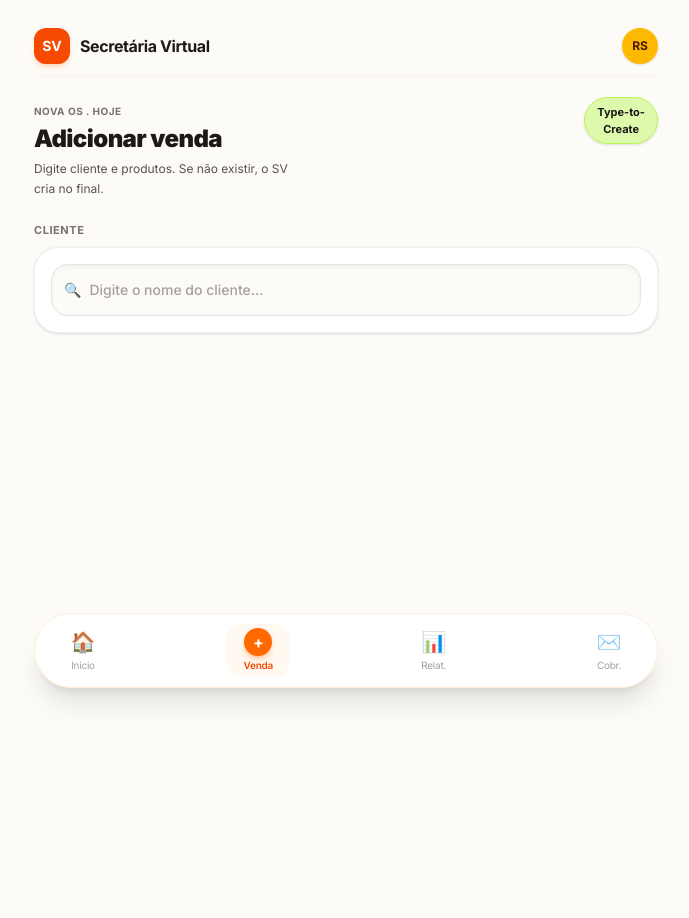
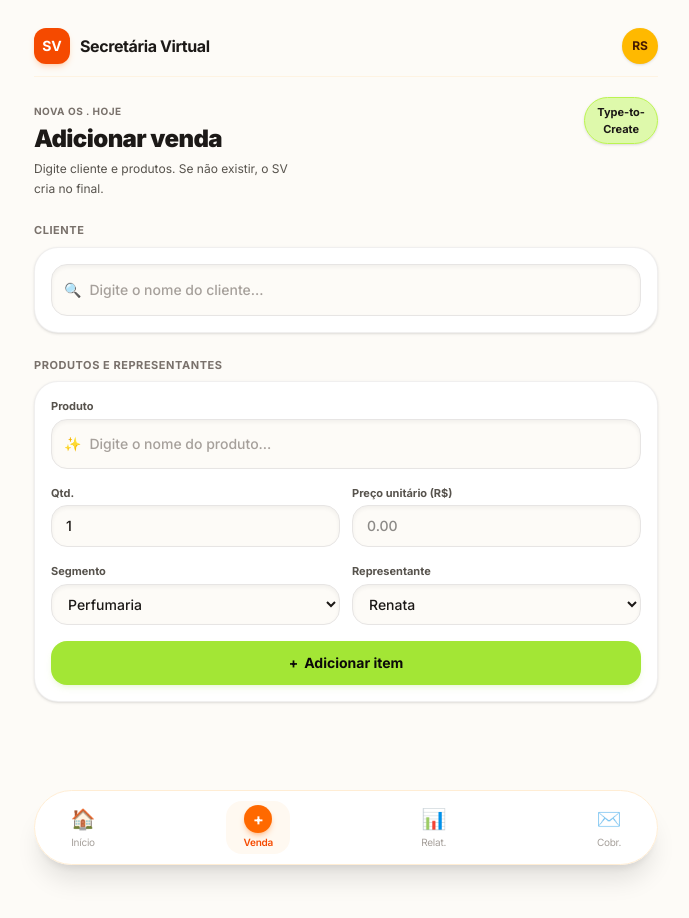
Before and after one commit to leobaiano/SV.Client.PWA, a Next.js app: page /orders/new in a window 1280 px wide. Shown: the top 918 px of the page, without its empty margins (294-983 px from the left). Before the commit the page ends 800 px from the top, so only its background shows below. Built offline with nearby package versions, Linux system fonts and the light colour scheme.

Commit message:
feat: componente de cadastro de produtos na ordem

```diff
--- a/src/features/orders/components/NewOrderContainer.tsx
+++ b/src/features/orders/components/NewOrderContainer.tsx
@@ -1,11 +1,13 @@
 import { OrderClientSection } from "./OrderClientSection";
 import { OrderHeader } from "./OrderHeader";
+import { OrderProductsSection } from "./OrderProductsSection";
 
 export function NewOrderContainer() {
   return (
     <div className="w-full pb-8">
       <OrderHeader />
       <OrderClientSection />
+      <OrderProductsSection />
 
       {/* Próximos blocos (Cliente, Produtos, etc) virão aqui embaixo */}
     </div>
--- /dev/null
+++ b/src/features/orders/components/OrderProductsSection.tsx
@@ -0,0 +1,174 @@
+'use client';
+
+import { useState } from 'react';
+
+const FAKE_PRODUCTS_DB: Record<string, { price: string; segment: string; representative: string }> = {
+  'Perfume Natura Ekos': { price: '64.00', segment: 'Perfumaria', representative: 'Renata' },
+  'Batom Romanel': { price: '35.50', segment: 'Cosméticos', representative: 'Renata' },
+  'Kit Avon Care': { price: '45.00', segment: 'Cosméticos', representative: 'Renata' },
+  'Hidratante Tododia': { price: '52.90', segment: 'Perfumaria', representative: 'Renata' },
+};
+
+export function OrderProductsSection() {
+  const [query, setQuery] = useState('');
+  const [selectedProduct, setSelectedProduct] = useState<string | null>(null);
+  const [isOpen, setIsOpen] = useState(false);
+
+  const [quantity, setQuantity] = useState('1');
+  const [price, setPrice] = useState('');
+  const [segment, setSegment] = useState('Perfumaria');
+  const [representative, setRepresentative] = useState('Renata');
+
+  const productNames = Object.keys(FAKE_PRODUCTS_DB);
+  const filteredProducts = productNames.filter(p =>
+    p.toLowerCase().includes(query.toLowerCase())
+  );
+
+  const handleSelectProduct = (prodName: string) => {
+    setSelectedProduct(prodName);
+    setQuery('');
+    setIsOpen(false);
+
+    const details = FAKE_PRODUCTS_DB[prodName];
+    if (details) {
+      setPrice(details.price);
+      setSegment(details.segment);
+      setRepresentative(details.representative);
+    }
+  };
+
+  return (
+    <div className="mb-6">
+      <span className="block text-[11px] font-bold text-stone-500 uppercase tracking-wider mb-2">
+        Produtos e Representantes
+      </span>
+
+      <div className="bg-white p-4 rounded-3xl shadow-sm border border-stone-200/60 space-y-4">
+        {/* Campo de Produto com Dropdown Inteligente */}
+        <div className="relative">
+          <label className="block text-[11px] font-bold text-stone-600 mb-1">Produto</label>
+          <div className="flex flex-wrap items-center gap-2 bg-[#FDFBF7] border border-stone-200 rounded-2xl p-3 shadow-inner min-h-[50px]">
+            {selectedProduct ? (
+              <div className="inline-flex items-center gap-2 bg-white border border-stone-200 text-stone-900 text-xs font-semibold px-3 py-1 rounded-full shadow-sm">
+                <span>📦 {selectedProduct}</span>
+                <button
+                  onClick={() => {
+                    setSelectedProduct(null);
+                    setPrice('');
+                  }}
+                  className="text-stone-400 hover:text-stone-700 font-bold text-sm leading-none ml-0.5"
+                >
+                  ×
+                </button>
+              </div>
+            ) : (
+              <div className="flex items-center gap-2 flex-1">
+                <span className="text-orange-500 text-sm">✨</span>
+                <input
+                  type="text"
+                  placeholder="Digite o nome do produto..."
+                  value={query}
+                  onChange={(e) => {
+                    setQuery(e.target.value);
+                    setIsOpen(true);
+                  }}
+                  onFocus={() => setIsOpen(true)}
+                  onBlur={() => {
+                    // Timeout para permitir o clique nas opções antes de fechar
+                    setTimeout(() => setIsOpen(false), 200);
+                  }}
+                  className="w-full bg-transparent text-sm font-medium text-stone-900 focus:outline-none placeholder:text-stone-400"
+                />
+              </div>
+            )}
+          </div>
+
+          {/* Dropdown / Tooltip Flutuante com Fechamento Seguro */}
+          {isOpen && !selectedProduct && (
+            <div className="absolute top-full left-0 right-0 mt-1.5 bg-white border border-stone-200/80 rounded-2xl shadow-2xl z-30 overflow-hidden py-1 divide-y divide-stone-50">
+              {filteredProducts.length > 0 ? (
+                filteredProducts.map((prod) => (
+                  <div
+                    key={prod}
+                    onMouseDown={(e) => e.preventDefault()} // Evita que o onBlur dispare antes do clique
+                    onClick={() => handleSelectProduct(prod)}
+                    className="px-4 py-3 text-xs font-medium text-stone-700 hover:bg-orange-50 hover:text-orange-900 cursor-pointer transition-colors flex justify-between items-center"
+                  >
+                    <span>📦 {prod}</span>
+                    <span className="text-[10px] text-stone-400 font-semibold bg-stone-100 px-2 py-0.5 rounded-full">
+                      R$ {FAKE_PRODUCTS_DB[prod].price}
+                    </span>
+                  </div>
+                ))
+              ) : (
+                <div className="px-4 py-3.5 text-xs text-orange-900 bg-orange-50/50 flex items-center gap-2">
+                  <span>✨</span>
+                  <span>Novo produto: <strong>&quot;{query}&quot;</strong> (será cadastrado)</span>
+                </div>
+              )}
+            </div>
+          )}
+        </div>
+
+        {/* Quantidade e Preço Unitário */}
+        <div className="grid grid-cols-2 gap-3">
+          <div>
+            <label className="block text-[11px] font-bold text-stone-600 mb-1">Qtd.</label>
+            <input
+              type="number"
+              value={quantity}
+              onChange={(e) => setQuantity(e.target.value)}
+              className="w-full bg-[#FDFBF7] border border-stone-200 rounded-2xl px-3.5 py-2.5 text-sm font-medium text-stone-900 focus:outline-none focus:border-orange-500 shadow-inner"
+            />
+          </div>
+          <div>
+            <label className="block text-[11px] font-bold text-stone-600 mb-1">Preço unitário (R$)</label>
+            <input
+              type="text"
+              value={price}
+              onChange={(e) => setPrice(e.target.value)}
+              placeholder="0.00"
+              className="w-full bg-[#FDFBF7] border border-stone-200 rounded-2xl px-3.5 py-2.5 text-sm font-medium text-stone-900 focus:outline-none focus:border-orange-500 shadow-inner"
+            />
+          </div>
+        </div>
+
+        {/* Segmento e Representante */}
+        <div className="grid grid-cols-2 gap-3">
+          <div>
+            <label className="block text-[11px] font-bold text-stone-600 mb-1">Segmento</label>
+            <select
+              value={segment}
+              onChange={(e) => setSegment(e.target.value)}
+              className="w-full bg-[#FDFBF7] border border-stone-200 rounded-2xl px-3 py-2.5 text-sm font-medium text-stone-900 focus:outline-none focus:border-orange-500 shadow-inner"
+            >
+              <option value="Perfumaria">Perfumaria</option>
+              <option value="Cosméticos">Cosméticos</option>
+              <option value="Vestuário">Vestuário</option>
+            </select>
+          </div>
+          <div>
+            <label className="block text-[11px] font-bold text-stone-600 mb-1">Representante</label>
+            <select
+              value={representative}
+              onChange={(e) => setRepresentative(e.target.value)}
+              className="w-full bg-[#FDFBF7] border border-stone-200 rounded-2xl px-3 py-2.5 text-sm font-medium text-stone-900 focus:outline-none focus:border-orange-500 shadow-inner"
+            >
+              <option value="Renata">Renata</option>
+              <option value="Outro">Outro</option>
+            </select>
+          </div>
+        </div>
+
+        {/* Botão Adicionar Item */}
+        <button
+          type="button"
+          onClick={() => alert(`Item adicionado!\nProduto: ${selectedProduct || query}\nQtd: ${quantity}\nPreço: R$ ${price}`)}
+          className="w-full bg-[#A3E635] hover:bg-[#97d82f] text-stone-950 font-bold py-3 rounded-2xl text-sm shadow-md shadow-lime-500/10 transition-transform active:scale-[0.99] mt-2 flex items-center justify-center gap-1.5"
+        >
+          <span>+</span> Adicionar item
+        </button>
+      </div>
+    </div>
+  );
+}
```
